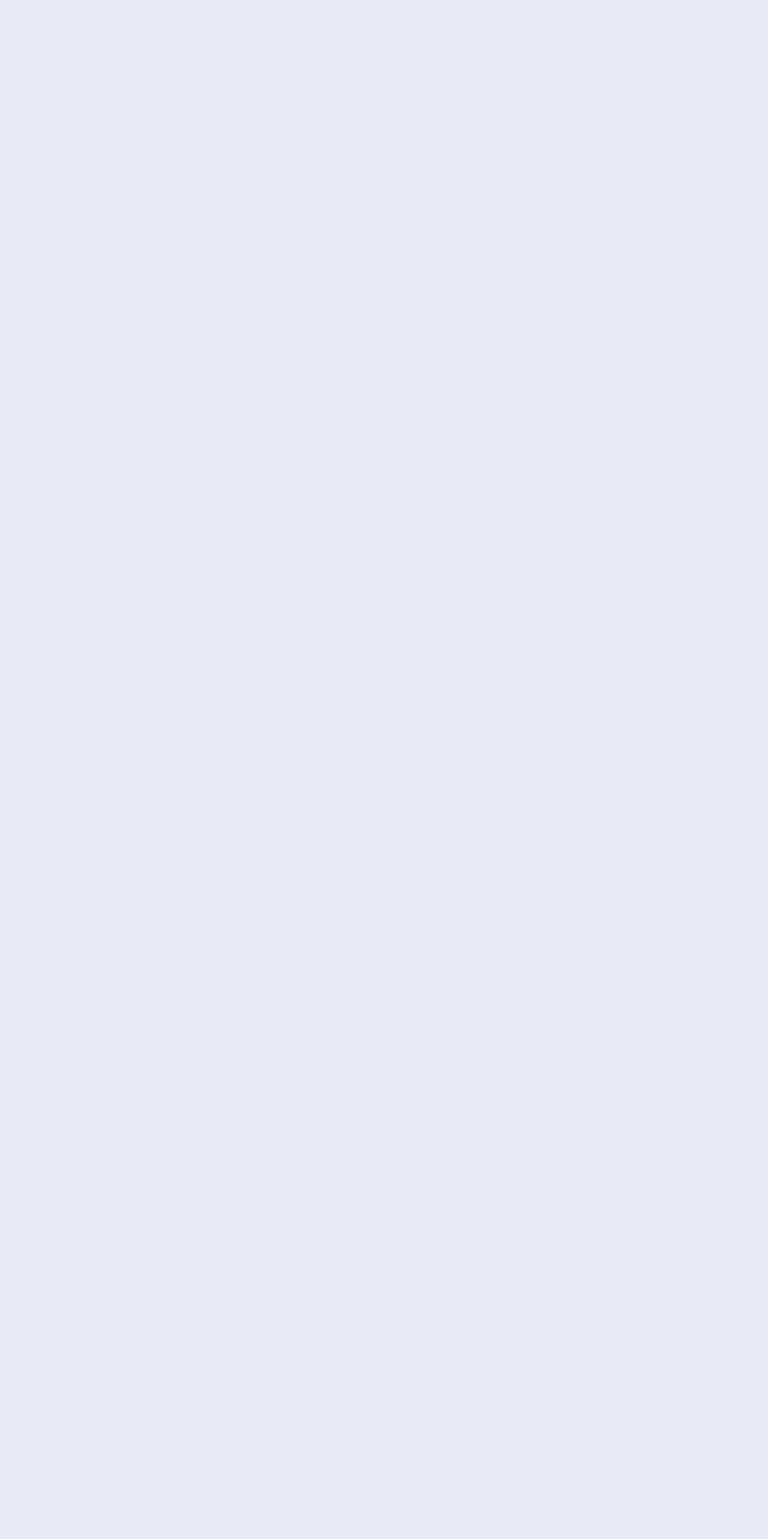
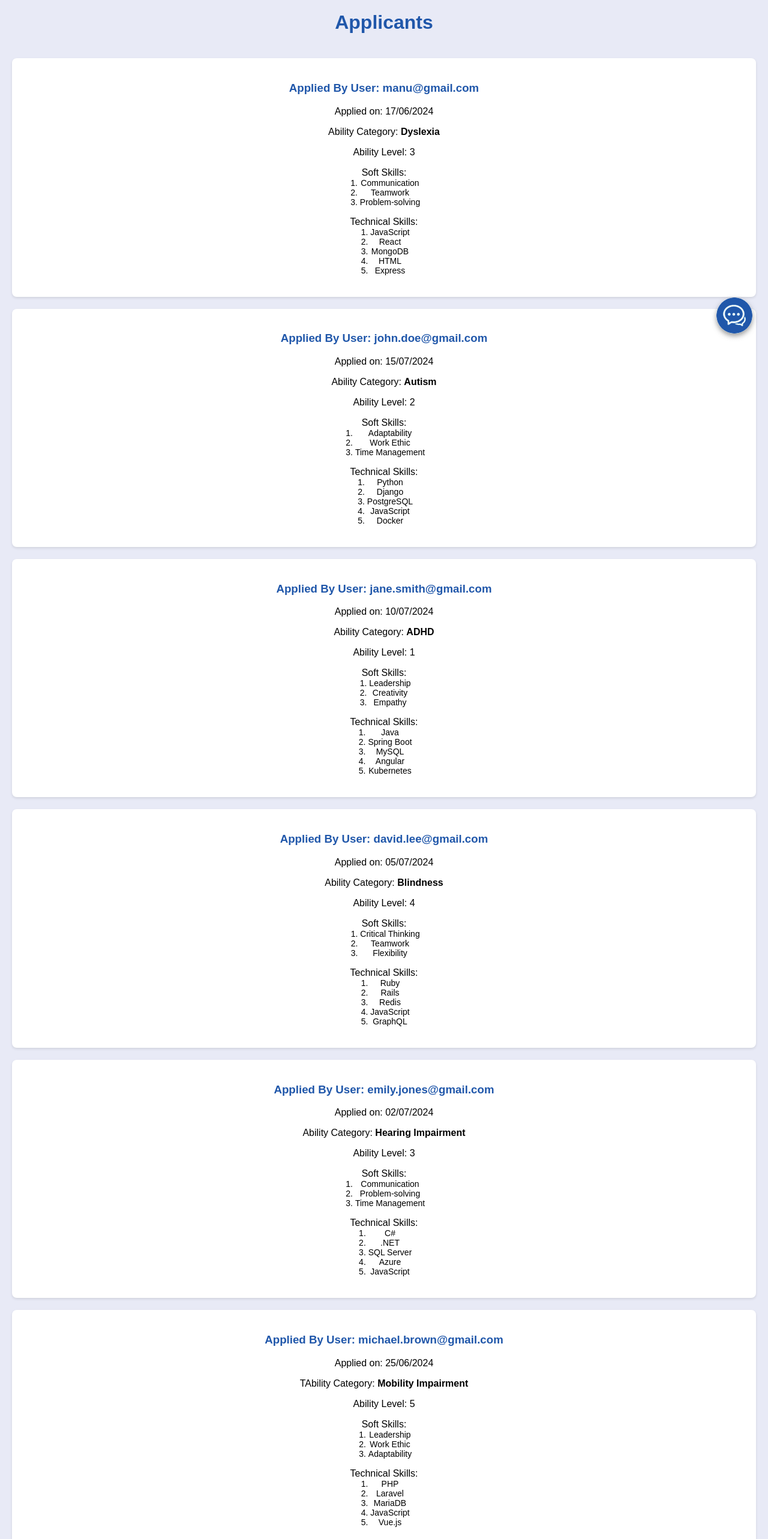
Before and after one commit to SrideviS-14/AccessMatch, a React (Vite) app in the folder Frontend/: page /Applicants in a window 1280 px wide. Before the commit this address had no page. Shown: the part 140-2706 px from the top of the page at 60% size. Before the commit the page ends 800 px from the top, so only its background shows below. Built offline with nearby package versions, Linux system fonts and the light colour scheme.

Commit message:
Corrections

```diff
--- a/Frontend/src/App.css
+++ b/Frontend/src/App.css
@@ -172,7 +172,7 @@ button:hover {
 
 .RecruiterHome .cont , .RecruiterLogin .cont,
 .JobSeekerLogin .cont , .Registerpage .cont , .seeker .cont,
-.applyjobspage .cont , .PostJobs .cont
+.applyjobspage .cont , .PostJobs .cont, .Applicants .cont
 {
 padding: 0.7%;
 display: flex;
@@ -185,7 +185,7 @@ background-color: #2057aa;
 
 .RecruiterHome .cont img ,.RecruiterLogin .cont img
 ,.JobSeekerLogin .cont img , .Registerpage .cont img , .seeker .cont img,
-.applyjobspage .cont img , .PostJobs .cont img
+.applyjobspage .cont img , .PostJobs .cont img, .Applicants .cont img
 
 {
 top:0;
@@ -206,7 +206,7 @@ background-color: rgb(255, 255, 255);
 
 .RecruiterHome .cont h1 , .RecruiterLogin .cont h1 ,
 .JobSeekerLogin .cont h1 , .Registerpage .cont h1  , .seeker .cont h1,
-.applyjobspage .cont h1 , .PostJobs .cont h1
+.applyjobspage .cont h1 , .PostJobs .cont h1 , .Applicants .cont h1
 {
   font-family: sans-serif;
 font-size: 3rem;
@@ -214,7 +214,7 @@ font-weight: bolder;
 letter-spacing: 2px;
 color:white;
 }
-.RecruiterHome .cont button , .seeker .cont button {
+.RecruiterHome .cont button , .seeker .cont button , .Applicants .cont button{
  background-color:#ffffff;
  justify-content: flex-end;
  color: black;
@@ -377,3 +377,8 @@ color:white;
   box-shadow: 0 4px 8px rgba(0, 0, 0, 0.2); /* Optional: Add some shadow for better visibility */
   cursor: pointer; /* Add a cursor pointer */
 }
+/* li{
+  list-style: disc;
+  list-style-position: inside;
+  text-align: left;
+} */
--- a/Frontend/src/App.jsx
+++ b/Frontend/src/App.jsx
@@ -10,7 +10,8 @@ import ApplyJobByJobSeeker from './components/ApplyJob/ApplyJobByJobSeeker';
 import JobSeekerHome from './components/Home/JobSeekerHome';
 import Main from './components/Main';
 import RecruiterHome from './components/Home/RecruiterHome';
-import logo from '../../Frontend/src/Assets/logo.png';
+import Applicants from './components/Home/Applicants';
+
 
 function App() {
   const user = localStorage.getItem("token");
@@ -24,6 +25,7 @@ function App() {
           {user && <Route path='/RecruiterHome' exact element={<RecruiterHome/>}/>}
           <Route path="/JobSeekerHome" element={<Navigate replace to="/JobSeekerLogin" />} />
           <Route path="/RecruiterHome" element={<Navigate replace to="/RecruiterLogin" />} />
+          <Route path="/Applicants" element={<Applicants/>}/>
           <Route path="/register" exact element={<Register />} />
           <Route path="/JobSeekerLogin" element={<JobSeekerLogin/>} />
           <Route path="/RecruiterLogin" element={<RecruiterLogin/>} />
--- /dev/null
+++ b/Frontend/src/components/Home/Applicants.jsx
@@ -0,0 +1,251 @@
+import React, { useState, useEffect } from 'react';
+import logo from '../../Assets/logo.png';
+import axios from 'axios';
+import chat from '../../Assets/chat.png';
+
+function Applicants({ email }) {
+
+  return (
+    <div className="Applicants">
+      <div className="cont">
+        <img className="image" src={logo} alt="Logo" />
+        <h1>ACCESS MATCH</h1>
+      </div>
+      <h1>Applicants</h1>
+     <div className="jobContainer">
+     <div className="job-card" style={{
+  textAlign:'left'
+}}>
+  <h3 >Applied By User: manu@gmail.com</h3>
+  <p >Applied on: 17/06/2024</p>
+  <p >Ability Category: <span style={{ fontWeight: 'bold' }}>Dyslexia</span> </p>
+  <p >Ability Level: 3</p>
+  <p >Soft Skills:
+    <ol style={{
+    paddingLeft: '20px',
+    textAlign: 'center',
+    margin: '0 auto',
+    width: 'fit-content',
+    fontSize: '14px',
+    marginBottom: '10px'
+  }} >
+      <li >Communication</li>
+      <li >Teamwork</li>
+      <li >Problem-solving</li>
+    </ol>
+  </p>
+  <p >Technical Skills:
+    <ol style={{
+    paddingLeft: '20px',
+    textAlign: 'center',
+    margin: '0 auto',
+    width: 'fit-content',
+    fontSize: '14px',
+    marginBottom: '10px'
+  }} >
+      <li >JavaScript</li>
+      <li >React</li>
+      <li >MongoDB</li>
+      <li>HTML</li>
+      <li>Express</li>
+    </ol>
+  </p>
+</div>
+
+        <div className="job-card">
+        <h3>Applied By User: john.doe@gmail.com</h3>
+<p>Applied on: 15/07/2024</p>
+<p>Ability Category: <span style={{ fontWeight: 'bold' }}>Autism</span></p>
+<p>Ability Level: 2 </p>
+<p>Soft Skills:
+    <ol style={{
+    paddingLeft: '20px',
+    textAlign: 'center',
+    margin: '0 auto',
+    width: 'fit-content',
+    fontSize: '14px',
+    marginBottom: '10px'
+  }}>
+        <li>Adaptability</li>
+        <li>Work Ethic</li>
+        <li>Time Management</li>
+    </ol>
+</p>
+<p>Technical Skills:
+    <ol style={{
+    paddingLeft: '20px',
+    textAlign: 'center',
+    margin: '0 auto',
+    width: 'fit-content',
+    fontSize: '14px',
+    marginBottom: '10px'
+  }}>
+        <li>Python</li>
+        <li>Django</li>
+        <li>PostgreSQL</li>
+        <li>JavaScript</li>
+        <li>Docker</li>
+    </ol>
+</p>
+
+        </div>
+        <div className="job-card">
+        <h3>Applied By User: jane.smith@gmail.com</h3>
+<p>Applied on: 10/07/2024</p>
+<p>Ability Category: <span style={{ fontWeight: 'bold' }}>ADHD</span> </p>
+<p>Ability Level: 1 </p>
+<p>Soft Skills:
+    <ol style={{
+    paddingLeft: '20px',
+    textAlign: 'center',
+    margin: '0 auto',
+    width: 'fit-content',
+    fontSize: '14px',
+    marginBottom: '10px'
+  }}>
+        <li>Leadership</li>
+        <li>Creativity</li>
+        <li>Empathy</li>
+    </ol>
+</p>
+<p>Technical Skills:
+    <ol style={{
+    paddingLeft: '20px',
+    textAlign: 'center',
+    margin: '0 auto',
+    width: 'fit-content',
+    fontSize: '14px',
+    marginBottom: '10px'
+  }}>
+        <li>Java</li>
+        <li>Spring Boot</li>
+        <li>MySQL</li>
+        <li>Angular</li>
+        <li>Kubernetes</li>
+    </ol>
+</p>
+
+        </div>
+        <div className="job-card">
+        <h3>Applied By User: david.lee@gmail.com</h3>
+<p>Applied on: 05/07/2024</p>
+<p>Ability Category: <span style={{ fontWeight: 'bold' }}>Blindness </span> </p>
+<p>Ability Level: 4</p>
+<p>Soft Skills:
+    <ol style={{
+    paddingLeft: '20px',
+    textAlign: 'center',
+    margin: '0 auto',
+    width: 'fit-content',
+    fontSize: '14px',
+    marginBottom: '10px'
+  }}>
+        <li>Critical Thinking</li>
+        <li>Teamwork</li>
+        <li>Flexibility</li>
+    </ol>
+</p>
+<p>Technical Skills:
+    <ol style={{
+    paddingLeft: '20px',
+    textAlign: 'center',
+    margin: '0 auto',
+    width: 'fit-content',
+    fontSize: '14px',
+    marginBottom: '10px'
+  }}>
+        <li>Ruby</li>
+        <li>Rails</li>
+        <li>Redis</li>
+        <li>JavaScript</li>
+        <li>GraphQL</li>
+    </ol>
+</p>
+
+        </div>
+        <div className="job-card">
+        <h3>Applied By User: emily.jones@gmail.com</h3>
+<p>Applied on: 02/07/2024</p>
+<p>Ability Category: <span style={{ fontWeight: 'bold' }}>Hearing Impairment </span> </p>
+<p>Ability Level: 3</p>
+<p>Soft Skills:
+    <ol style={{
+    paddingLeft: '20px',
+    textAlign: 'center',
+    margin: '0 auto',
+    width: 'fit-content',
+    fontSize: '14px',
+    marginBottom: '10px'
+  }}>
+        <li>Communication</li>
+        <li>Problem-solving</li>
+        <li>Time Management</li>
+    </ol>
+</p>
+<p>Technical Skills:
+    <ol style={{
+    paddingLeft: '20px',
+    textAlign: 'center',
+    margin: '0 auto',
+    width: 'fit-content',
+    fontSize: '14px',
+    marginBottom: '10px'
+  }}>
+        <li>C#</li>
+        <li>.NET</li>
+        <li>SQL Server</li>
+        <li>Azure</li>
+        <li>JavaScript</li>
+    </ol>
+</p>
+
+        </div>
+        <div className="job-card">
+        <h3>Applied By User: michael.brown@gmail.com</h3>
+<p>Applied on: 25/06/2024</p>
+<p>TAbility Category: <span style={{ fontWeight: 'bold' }}>Mobility Impairment</span> </p>
+<p>Ability Level: 5</p>
+<p>Soft Skills:
+    <ol style={{
+    paddingLeft: '20px',
+    textAlign: 'center',
+    margin: '0 auto',
+    width: 'fit-content',
+    fontSize: '14px',
+    marginBottom: '10px'
+  }}>
+        <li>Leadership</li>
+        <li>Work Ethic</li>
+        <li>Adaptability</li>
+    </ol>
+</p>
+<p>Technical Skills:
+    <ol style={{
+    paddingLeft: '20px',
+    textAlign: 'center',
+    margin: '0 auto',
+    width: 'fit-content',
+    fontSize: '14px',
+    marginBottom: '10px'
+  }}>
+        <li>PHP</li>
+        <li>Laravel</li>
+        <li>MariaDB</li>
+        <li>JavaScript</li>
+        <li>Vue.js</li>
+    </ol>
+</p>
+
+        </div>
+     </div>
+
+      <div className='chatbox'>
+        <a href="https://accessmatch-chatspace.netlify.app/">
+          <img className="chatImage" src={chat} alt="chat" />
+        </a>
+      </div>
+    </div>
+  );
+}
+
+export default Applicants;
--- a/Frontend/src/components/Home/JobSeekerHome.jsx
+++ b/Frontend/src/components/Home/JobSeekerHome.jsx
@@ -143,7 +143,7 @@ function JobSeekerHome() {
   value={selectedDisability}
   onChange={(e) => setSelectedDisability(e.target.value)}
 >
-  <option value="">-- Select Disability --</option>
+  <option value="">-- Select Ability --</option>
   {allDisabilities.map((disability, index) => (
     <option key={index} value={disability}>{disability}</option>
   ))}
@@ -161,8 +161,8 @@ function JobSeekerHome() {
               <p>Company: {job.companyName}</p>
               <p>Description: {job.jobDescription}</p>
               <p>Openings: {job.numberOfOpenings}</p>
-              <p>Disability Type: {job.disabilityType}</p>
-              <p>Acceptance of Disability: {job.acceptedLevelOfDisability}</p>
+              <p>Ability Category: {job.disabilityType}</p>
+              <p>Ability Level: {job.acceptedLevelOfDisability}</p>
               <Link to='/applyToJob'>Link to apply job</Link>
               <hr />
             </div>
--- a/Frontend/src/components/Home/RecruiterHome.jsx
+++ b/Frontend/src/components/Home/RecruiterHome.jsx
@@ -296,11 +296,21 @@ function RecruiterHome({ email }) {
               <h3>{job.companyName}</h3>
               <p>{job.jobDescription}</p>
               <p><span>Number Of Openings:</span> {job.numberOfOpenings}</p>
-              <p><span>Disability Type:</span> {job.disabilityType}</p>
-              <p><span>Acceptance of Disability:</span> {job.acceptedLevelOfDisability}</p>
+              <p><span>Ability Category:</span> {job.disabilityType}</p>
+              <p><span>Ability Level:</span> {job.acceptedLevelOfDisability}</p>
               <div className="buttons">
-                <button>Edit</button>
-                <button>View Applicants</button>
+                <button>
+                <Link to="/PostJobByRecruiter" style={{ textDecoration: 'none', color: 'inherit' }}>
+                  Edit
+                </Link>
+              </button>
+
+                <button>
+                <Link to="/Applicants" style={{ textDecoration: 'none', color: 'inherit' }}>
+                  View Applications
+                </Link>
+              </button>
+
               </div>
             </div>
           ))
--- a/Frontend/src/components/PostJob/PostJobByRecruiter.jsx
+++ b/Frontend/src/components/PostJob/PostJobByRecruiter.jsx
@@ -110,7 +110,7 @@ function PostJobByRecruiter() {
           />
         </div>
         <div>
-          <label>Disability Type:</label>
+          <label>Ability Category:</label>
           <input
             type="text"
             name="disabilityType"
@@ -120,7 +120,7 @@ function PostJobByRecruiter() {
           />
         </div>
         <div>
-          <label>Accepted Level of Disability:</label>
+          <label>Ability Level:</label>
           <input
             type="text"
             name="acceptedLevelOfDisability"
```
Also changed, not shown: Frontend/src/components/ApplyJob/ApplyJobByJobSeeker.jsx (+19 -6 lines).
